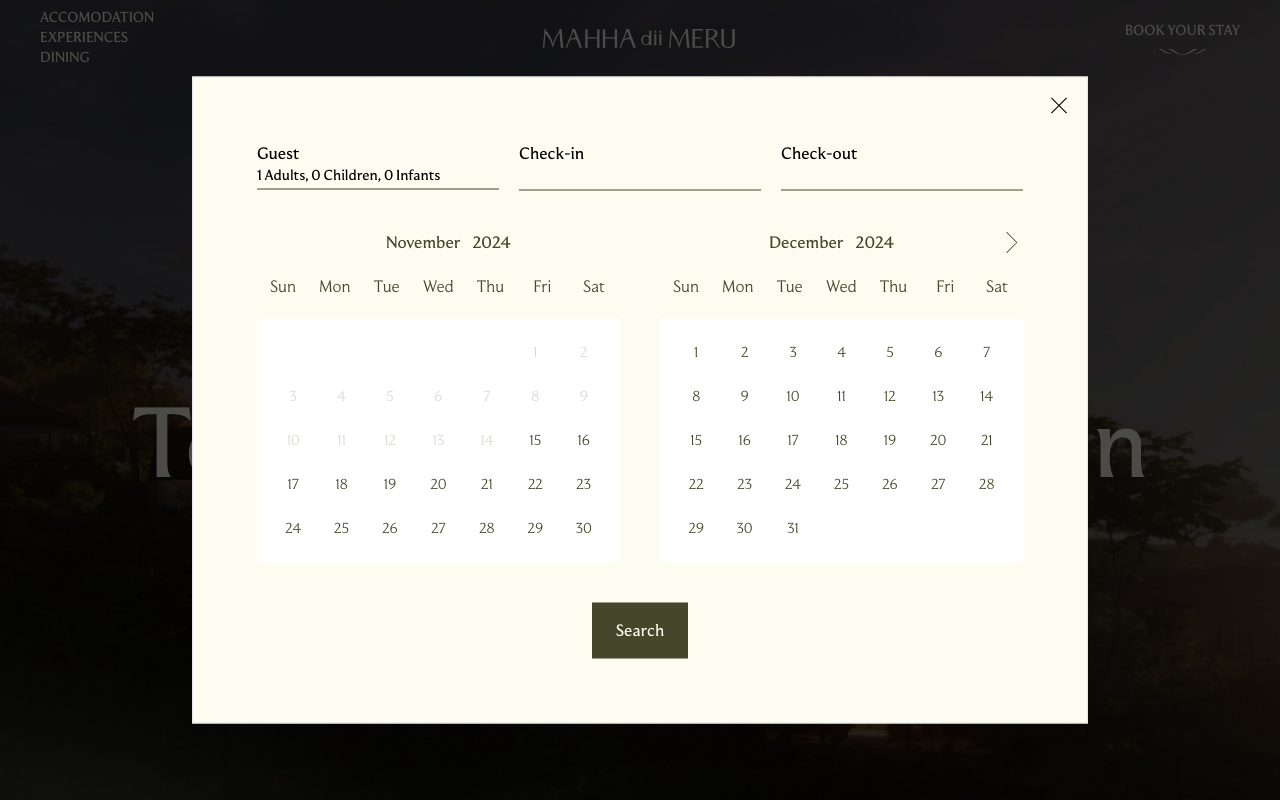
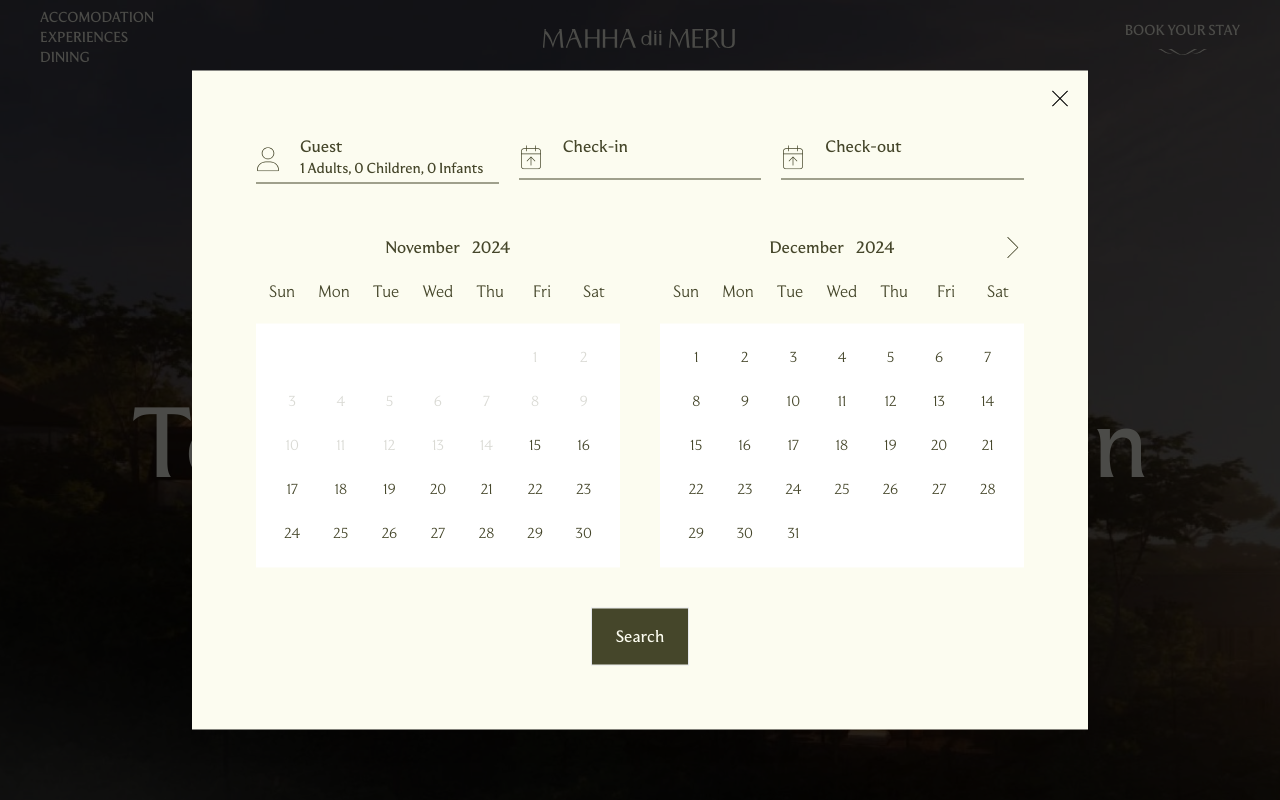
Before and after one commit to raflihaidar/Mahha-Project, a Vue app: page / in a window 1280 px wide. Both pictures are taken after a click on the button "BOOK YOUR STAY". Shown: the top 800 px of the page. Built offline with nearby package versions, Linux system fonts and the light colour scheme.

Commit message:
add responsive calendar in mobile view

```diff
--- /dev/null
+++ b/src/assets/icons/calendar/CalendarInIcon.vue
@@ -0,0 +1,15 @@
+<template>
+  <svg width="24" height="25" viewBox="0 0 24 25" fill="none" xmlns="http://www.w3.org/2000/svg">
+    <g clip-path="url(#clip0_146_3599)">
+      <path
+        d="M7.71429 1.16498C7.71429 0.958728 7.55357 0.789978 7.35714 0.789978C7.16071 0.789978 7 0.958728 7 1.16498V3.78998H4.85714C3.28125 3.78998 2 5.13529 2 6.78998V9.03998V9.78998V21.79C2 23.4447 3.28125 24.79 4.85714 24.79H19.1429C20.7188 24.79 22 23.4447 22 21.79V9.78998V9.03998V6.78998C22 5.13529 20.7188 3.78998 19.1429 3.78998H17V1.16498C17 0.958728 16.8393 0.789978 16.6429 0.789978C16.4464 0.789978 16.2857 0.958728 16.2857 1.16498V3.78998H7.71429V1.16498ZM2.71429 9.78998H21.2857V21.79C21.2857 23.0322 20.3259 24.04 19.1429 24.04H4.85714C3.67411 24.04 2.71429 23.0322 2.71429 21.79V9.78998ZM7 4.53998V6.41498C7 6.62123 7.16071 6.78998 7.35714 6.78998C7.55357 6.78998 7.71429 6.62123 7.71429 6.41498V4.53998H16.2857V6.41498C16.2857 6.62123 16.4464 6.78998 16.6429 6.78998C16.8393 6.78998 17 6.62123 17 6.41498V4.53998H19.1429C20.3259 4.53998 21.2857 5.54779 21.2857 6.78998V9.03998H2.71429V6.78998C2.71429 5.54779 3.67411 4.53998 4.85714 4.53998H7ZM11.6429 20.665C11.6429 20.8712 11.8036 21.04 12 21.04C12.1964 21.04 12.3571 20.8712 12.3571 20.665V13.3197L15.6741 16.8025C15.8125 16.9478 16.0402 16.9478 16.1786 16.8025C16.317 16.6572 16.317 16.4181 16.1786 16.2728L12.25 12.1478C12.1116 12.0025 11.8839 12.0025 11.7455 12.1478L7.81696 16.2728C7.67857 16.4181 7.67857 16.6572 7.81696 16.8025C7.95536 16.9478 8.18304 16.9478 8.32143 16.8025L11.6429 13.3197V20.665Z"
+        fill="#45462A"
+      />
+    </g>
+    <defs>
+      <clipPath id="clip0_146_3599">
+        <rect width="24" height="24" fill="white" transform="translate(0 0.789978)" />
+      </clipPath>
+    </defs>
+  </svg>
+</template>
--- /dev/null
+++ b/src/assets/icons/calendar/CalendarOutIcon.vue
@@ -0,0 +1,15 @@
+<template>
+  <svg width="24" height="25" viewBox="0 0 24 25" fill="none" xmlns="http://www.w3.org/2000/svg">
+    <g clip-path="url(#clip0_146_3599)">
+      <path
+        d="M7.71429 1.16498C7.71429 0.958728 7.55357 0.789978 7.35714 0.789978C7.16071 0.789978 7 0.958728 7 1.16498V3.78998H4.85714C3.28125 3.78998 2 5.13529 2 6.78998V9.03998V9.78998V21.79C2 23.4447 3.28125 24.79 4.85714 24.79H19.1429C20.7188 24.79 22 23.4447 22 21.79V9.78998V9.03998V6.78998C22 5.13529 20.7188 3.78998 19.1429 3.78998H17V1.16498C17 0.958728 16.8393 0.789978 16.6429 0.789978C16.4464 0.789978 16.2857 0.958728 16.2857 1.16498V3.78998H7.71429V1.16498ZM2.71429 9.78998H21.2857V21.79C21.2857 23.0322 20.3259 24.04 19.1429 24.04H4.85714C3.67411 24.04 2.71429 23.0322 2.71429 21.79V9.78998ZM7 4.53998V6.41498C7 6.62123 7.16071 6.78998 7.35714 6.78998C7.55357 6.78998 7.71429 6.62123 7.71429 6.41498V4.53998H16.2857V6.41498C16.2857 6.62123 16.4464 6.78998 16.6429 6.78998C16.8393 6.78998 17 6.62123 17 6.41498V4.53998H19.1429C20.3259 4.53998 21.2857 5.54779 21.2857 6.78998V9.03998H2.71429V6.78998C2.71429 5.54779 3.67411 4.53998 4.85714 4.53998H7ZM11.6429 20.665C11.6429 20.8712 11.8036 21.04 12 21.04C12.1964 21.04 12.3571 20.8712 12.3571 20.665V13.3197L15.6741 16.8025C15.8125 16.9478 16.0402 16.9478 16.1786 16.8025C16.317 16.6572 16.317 16.4181 16.1786 16.2728L12.25 12.1478C12.1116 12.0025 11.8839 12.0025 11.7455 12.1478L7.81696 16.2728C7.67857 16.4181 7.67857 16.6572 7.81696 16.8025C7.95536 16.9478 8.18304 16.9478 8.32143 16.8025L11.6429 13.3197V20.665Z"
+        fill="#45462A"
+      />
+    </g>
+    <defs>
+      <clipPath id="clip0_146_3599">
+        <rect width="24" height="24" fill="white" transform="translate(0 0.789978)" />
+      </clipPath>
+    </defs>
+  </svg>
+</template>
--- /dev/null
+++ b/src/assets/icons/calendar/UserIcon.vue
@@ -0,0 +1,15 @@
+<template>
+  <svg width="24" height="25" viewBox="0 0 24 25" fill="none" xmlns="http://www.w3.org/2000/svg">
+    <g clip-path="url(#clip0_146_3589)">
+      <path
+        d="M17.5 6.78998C17.5 5.39759 16.9205 4.06223 15.8891 3.07767C14.8576 2.0931 13.4587 1.53998 12 1.53998C10.5413 1.53998 9.14236 2.0931 8.11091 3.07767C7.07946 4.06223 6.5 5.39759 6.5 6.78998C6.5 8.18236 7.07946 9.51772 8.11091 10.5023C9.14236 11.4869 10.5413 12.04 12 12.04C13.4587 12.04 14.8576 11.4869 15.8891 10.5023C16.9205 9.51772 17.5 8.18236 17.5 6.78998ZM5.71429 6.78998C5.71429 5.19868 6.37653 3.67256 7.55533 2.54734C8.73413 1.42212 10.3329 0.789978 12 0.789978C13.6671 0.789978 15.2659 1.42212 16.4447 2.54734C17.6235 3.67256 18.2857 5.19868 18.2857 6.78998C18.2857 8.38128 17.6235 9.9074 16.4447 11.0326C15.2659 12.1578 13.6671 12.79 12 12.79C10.3329 12.79 8.73413 12.1578 7.55533 11.0326C6.37653 9.9074 5.71429 8.38128 5.71429 6.78998ZM1.78571 23.3978C1.78571 23.754 2.08527 24.04 2.45848 24.04H21.5415C21.9147 24.04 22.2143 23.754 22.2143 23.3978C22.2143 19.1978 18.6442 15.79 14.2442 15.79H9.7558C5.3558 15.79 1.78571 19.1978 1.78571 23.3978ZM1 23.3978C1 18.7806 4.91875 15.04 9.7558 15.04H14.2442C19.0813 15.04 23 18.7806 23 23.3978C23 24.1665 22.3469 24.79 21.5415 24.79H2.45848C1.65313 24.79 1 24.1665 1 23.3978Z"
+        fill="#45462A"
+      />
+    </g>
+    <defs>
+      <clipPath id="clip0_146_3589">
+        <rect width="24" height="24" fill="white" transform="translate(0 0.789978)" />
+      </clipPath>
+    </defs>
+  </svg>
+</template>
--- a/src/components/BaseButton.vue
+++ b/src/components/BaseButton.vue
@@ -18,7 +18,9 @@ const props = defineProps({
 
 <template>
   <button>
-    <p :class="[{ 'mb-2': icon }, `${textColor}`, `${fontSize}`, 'font-normal']">{{ text }}</p>
+    <p :class="[{ 'mb-2': icon }, `${textColor}`, `sm:${fontSize}`, 'font-normal', 'text-sm']">
+      {{ text }}
+    </p>
     <ButtonIcon :color="iconColor" v-if="icon" />
   </button>
 </template>
--- a/src/components/BaseCalendar.vue
+++ b/src/components/BaseCalendar.vue
@@ -1,6 +1,10 @@
 <script setup>
 import CloseIcon from '@/assets/icons/CloseIcon.vue'
 import NextIcon from '@/assets/icons/NextIcon.vue'
+import UserIcon from '@/assets/icons/calendar/UserIcon.vue'
+import CalendarInIcon from '@/assets/icons/calendar/CalendarInIcon.vue'
+import CalendarOutIcon from '@/assets/icons/calendar/CalendarOutIcon.vue'
+
 import { ref, computed } from 'vue'
 import dayjs from 'dayjs'
 import PlusIcon from '../assets/icons/PlusIcon.vue'
@@ -102,7 +106,7 @@ const isInRange = (date) => {
 const handleSlide = () => {
   currentMonth.value += 1
 
-  if (currentMonth.value === 11) {
+  if (currentMonth.value === 12) {
     currentMonth.value = 0
     currentYear.value += 1
   }
@@ -128,23 +132,40 @@ const onBook = () => {
     guestQty.value.infants +
     ''
 }
+
+const handleClose = () => {
+  emits('close')
+  currentYear.value = dayjs().year()
+  currentMonth.value = dayjs().month()
+  checkOutDate.value = null
+  checkInDate.value = null
+  guestQty.value = {
+    adults: 1,
+    childrens: 0,
+    infants: 0,
+  }
+}
 </script>
 
 <template>
   <Teleport to="body">
     <section class="fixed bg-black bg-opacity-70 w-screen h-screen top-0" v-if="isOpen">
       <main
-        class="w-[70%] h-auto p-16 bg-light-default border absolute top-1/2 left-1/2 -translate-x-1/2 -translate-y-1/2"
+        class="sm:w-[70%] w-full sm:h-auto h-full sm:p-16 p-5 bg-light-default absolute top-1/2 left-1/2 -translate-x-1/2 -translate-y-1/2"
       >
         <!-- Bagian Input Guest, Check-in, dan Check-out -->
-        <section class="flex justify-between gap-x-5 items-start">
-          <div class="w-full grid relative">
-            <label for="guestInput">Guest</label>
+        <section class="flex flex-col sm:flex-row justify-between gap-x-5 items-start">
+          <div
+            class="w-full flex gap-x-5 items-center relative text-dark-default border-b border-dark-default mb-3"
+          >
+            <UserIcon />
+            <label for="guestInput">
+              Guest
               <div
                 type="text"
                 name="guestInput"
                 id="guestInput"
-              class="w-full h-6 bg-inherit border-b border-dark-default cursor-pointer"
+                class="w-full h-6 bg-inherit cursor-pointer"
                 @click="guestModal = !guestModal"
               >
                 <p class="text-sm">
@@ -153,8 +174,9 @@ const onBook = () => {
                   <span>{{ guestQty.infants }} Infants</span>
                 </p>
               </div>
+            </label>
             <div
-              class="absolute -bottom-56 z-50 w-full bg-white px-3 pt-3 rounded-lg shadow-md"
+              class="absolute -bottom-56 z-[999] w-full bg-white px-3 pt-3 rounded-lg shadow-md"
               v-if="guestModal"
             >
               <div class="w-full mb-2 py-2 flex justify-between items-center border-b">
@@ -222,30 +244,54 @@ const onBook = () => {
               </div>
             </div>
           </div>
-          <div class="w-full grid border-b border-dark-default">
-            <label for="checkin">Check-in</label>
-            <input type="text" name="checkin" id="checkin" :value="checkInDate" disabled />
+          <div
+            class="w-full flex gap-x-5 items-center text-dark-default border-b border-dark-default mb-3"
+          >
+            <CalendarInIcon />
+            <label for="checkin" class="grid">
+              Check-in
+              <input
+                type="text"
+                name="checkin"
+                id="checkin"
+                class="text-sm"
+                :value="checkInDate"
+                disabled
+              />
+            </label>
           </div>
-          <div class="w-full grid border-b border-dark-default">
-            <label for="checkout">Check-out</label>
-            <input type="text" name="checkout" id="checkout" :value="checkOutDate" disabled />
+          <div
+            class="w-full flex gap-x-5 items-center text-dark-default border-b border-dark-default mb-3"
+          >
+            <CalendarInIcon />
+            <label for="checkin" class="grid">
+              Check-out
+              <input
+                type="text"
+                name="checkin"
+                id="checkin"
+                class="text-sm"
+                :value="checkOutDate"
+                disabled
+              />
+            </label>
           </div>
         </section>
 
         <CloseIcon
           class="absolute top-5 right-5 cursor-pointer"
           color="#000"
-          @close="emits('close')"
+          @close="handleClose"
         />
 
         <!-- Kalender -->
-        <section class="w-full h-full">
+        <section class="w-full sm:h-full h-auto">
           <header class="w-full h-auto relative flex justify-between mt-10 text-dark-default">
-            <section class="w-1/2 flex justify-center gap-x-3">
+            <section class="sm:w-1/2 w-full flex justify-center gap-x-3">
               <h4>{{ dayjs().month(currentMonth).format('MMMM') }}</h4>
               <h4>{{ currentYear }}</h4>
             </section>
-            <section class="w-1/2 flex justify-center gap-x-3">
+            <section class="w-1/2 sm:flex justify-center gap-x-3 hidden">
               <h4>
                 {{
                   dayjs()
@@ -264,7 +310,7 @@ const onBook = () => {
           </header>
 
           <section
-            class="max-w-full h-full flex justify-between items-stretch gap-x-10 cursor-pointer"
+            class="max-w-full h-full flex justify-between sm:items-stretch items-center gap-x-10 cursor-pointer"
           >
             <!-- Kalender Bulan Ini -->
             <div class="w-full h-full">
@@ -272,7 +318,9 @@ const onBook = () => {
                 <p v-for="day in days" :key="day">{{ day }}</p>
               </div>
 
-              <div class="w-full h-full grid grid-cols-7 bg-white p-3 place-items-center gap-x-0">
+              <div
+                class="sm:w-full sm:h-full w-full h-[40%] grid grid-cols-7 bg-white sm:p-3 place-items-center gap-x-0"
+              >
                 <template v-for="(d, index) in dates" :key="index">
                   <div v-if="!d"></div>
                   <button
@@ -296,7 +344,7 @@ const onBook = () => {
             </div>
 
             <!-- Kalender Bulan Berikutnya -->
-            <div class="w-full h-full">
+            <div class="w-full h-full hidden sm:block">
               <div class="grid grid-cols-7 font-thin text-dark-default my-5 place-items-center">
                 <p v-for="day in days" :key="day">{{ day }}</p>
               </div>
@@ -324,8 +372,8 @@ const onBook = () => {
           </section>
         </section>
 
-        <div class="flex justify-center mt-10" @click="onBook">
-          <button class="bg-dark-default text-light-default w-fit px-6 py-4">Search</button>
+        <div class="w-full h-auto mx-auto sm:w-fit mt-10 border" @click="onBook">
+          <button class="w-full bg-dark-default text-light-default px-6 py-4">Search</button>
         </div>
       </main>
     </section>
--- a/src/components/BaseMap.vue
+++ b/src/components/BaseMap.vue
@@ -22,7 +22,9 @@ const updateDistance = (place) => {
 <template>
   <section class="w-full h-auto relative">
     <Map :distances="places" @update="updateDistance" />
-    <p class="absolute bottom-0 md:bottom-10 left-1/2 -translate-x-1/2 -translate-y-1/2 z-50 text-sm lg:text-lg">
+    <p
+      class="absolute bottom-0 md:bottom-10 left-1/2 -translate-x-1/2 -translate-y-1/2 z-50 text-sm lg:text-lg"
+    >
       {{ distance }} km
     </p>
   </section>
--- a/src/components/BaseNavbar.vue
+++ b/src/components/BaseNavbar.vue
@@ -60,6 +60,7 @@ watch(
         textColor="text-light-default"
         fontSize="text-md"
         :icon="false"
+        @click="calenderOpen = true"
       />
     </section>
 
--- a/src/views/HomeView.vue
+++ b/src/views/HomeView.vue
@@ -159,8 +159,8 @@ const bannerText = [
   <BaseBackground
     :img-src="Image2"
     :top-gradient="{
-      fromColor: 'from-light-default/0 ',
-      toColor: 'to-light-default/0',
+      fromColor: 'from-light-shade-3/100 ',
+      toColor: 'to-light-default/30',
     }"
     :bottom-gradient="{
       fromColor: 'from-dark-default/0 ',
```
Also changed, not shown: src/components/BaseBackground.vue (+16 -13 lines). Lines whose indentation alone changed are shown as unchanged.
